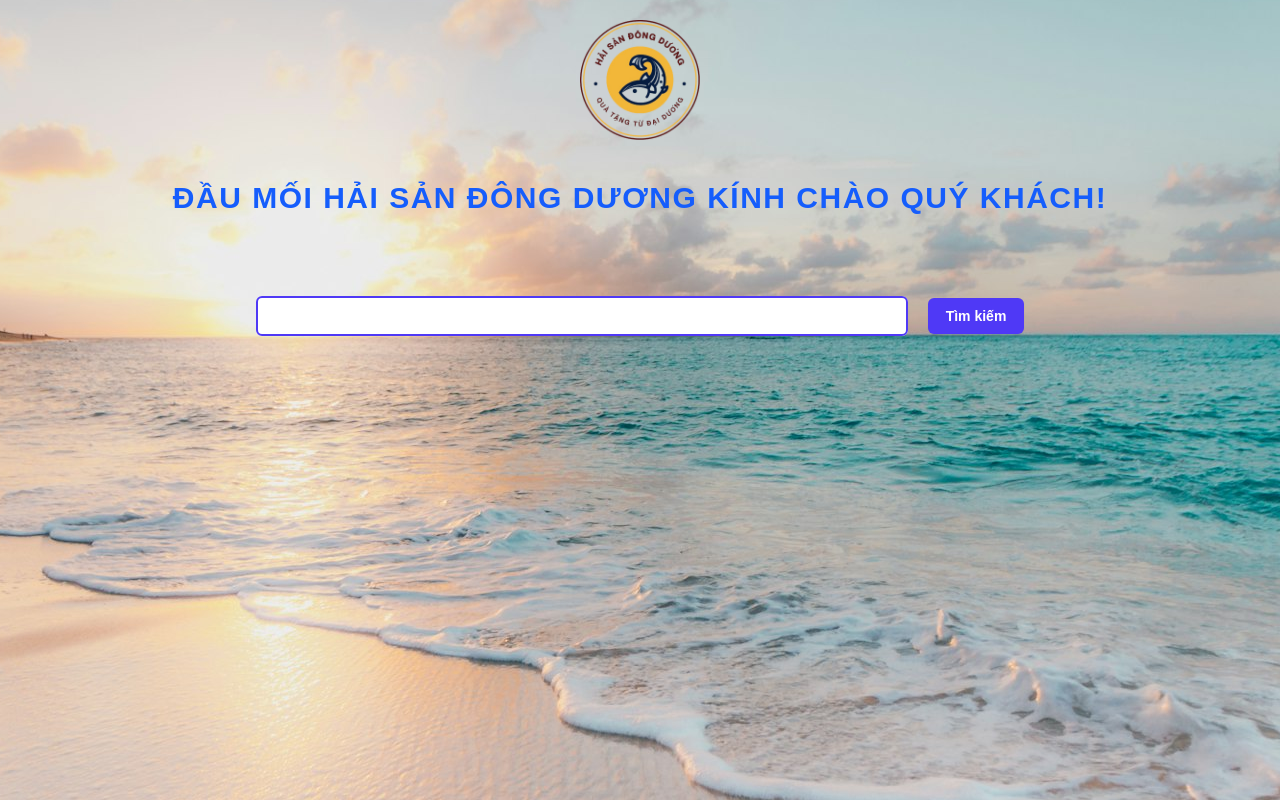
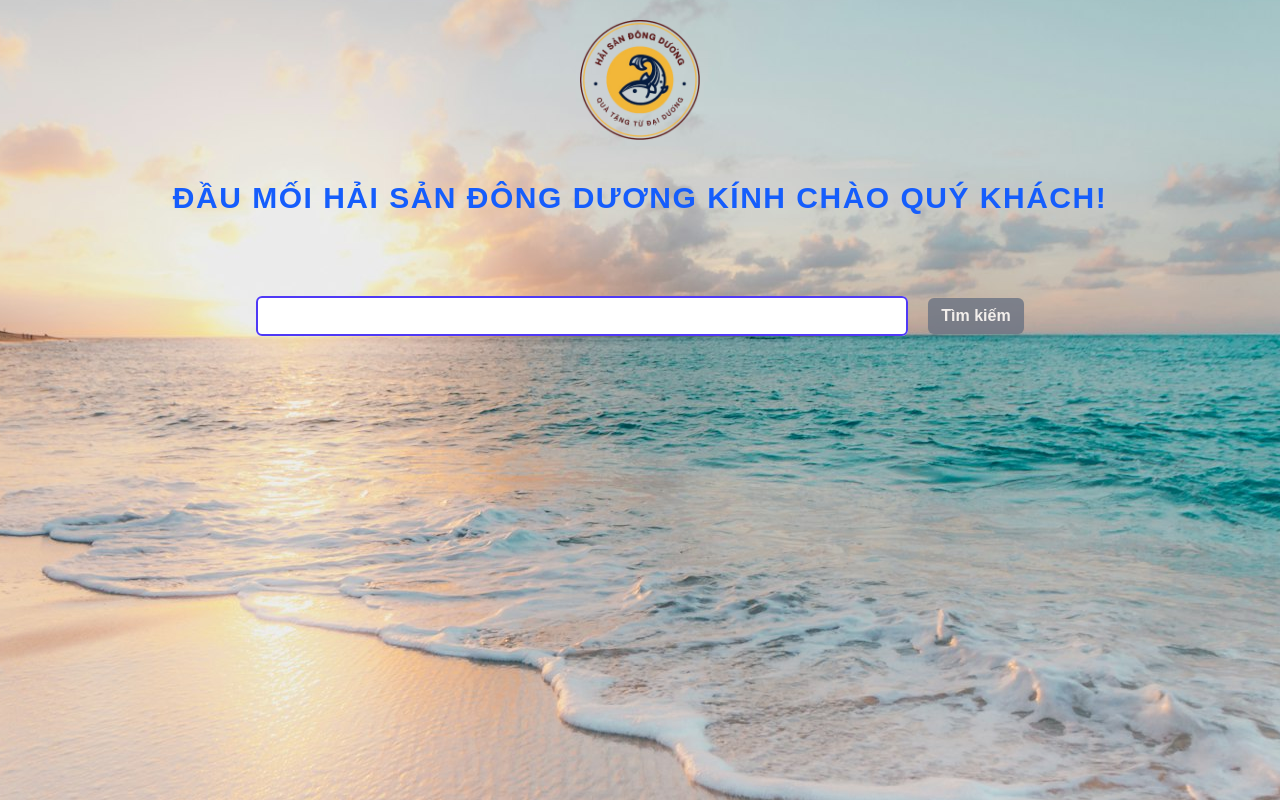
Before and after one commit to tohainam/revenue-table, a Next.js app: page /searching in a window 1280 px wide. Built offline with nearby package versions, Linux system fonts and the light colour scheme.

Commit message:
update styles button

```diff
--- a/src/app/(home)/searching/page.tsx
+++ b/src/app/(home)/searching/page.tsx
@@ -23,7 +23,7 @@ export default function SearchingPage() {
   });
 
   const handleSearch = async () => {
-    const response = await fetch(`/api/search?searchText=${searchText}`);
+    const response = await fetch(`/api/search?searchText=${searchText.trim()}`);
 
     const result = await response.json();
 
@@ -68,8 +68,9 @@ export default function SearchingPage() {
           className="block w-full rounded-md bg-white px-3.5 py-2 text-base text-gray-900 outline-1 -outline-offset-1 outline-gray-300 placeholder:text-gray-400 focus:outline-2 focus:-outline-offset-2 focus:outline-indigo-600 md:mr-5 mb-5 md:mb-0"
         />
         <button
+          disabled={searchText?.trim().length < 4}
           type="button"
-          className="flex w-full justify-center rounded-md bg-indigo-600 px-3 py-1.5 text-sm/6 font-semibold text-white shadow-xs hover:bg-indigo-500 focus-visible:outline-2 focus-visible:outline-offset-2 focus-visible:outline-indigo-600 max-w-24"
+          className="flex w-full justify-center rounded-md bg-indigo-600 px-3 py-1.5 text-md font-semibold text-white shadow-xs hover:bg-indigo-500 focus-visible:outline-2 focus-visible:outline-offset-2 focus-visible:outline-indigo-600 max-w-24 disabled:bg-gray-500 disabled:cursor-not-allowed disabled:opacity-80"
           onClick={handleSearch}
         >
           Tìm kiếm
```
